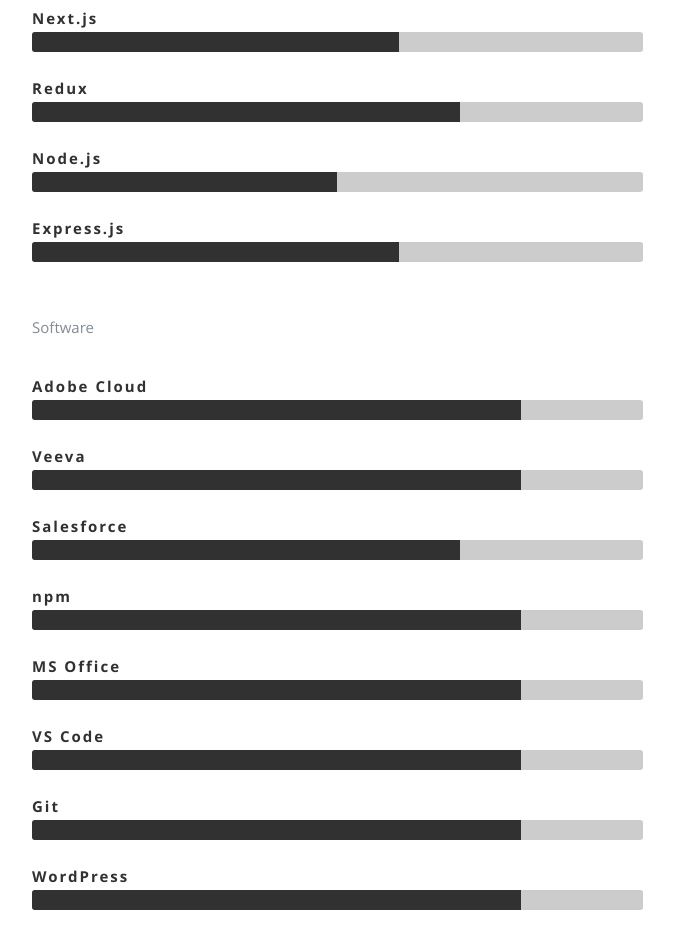
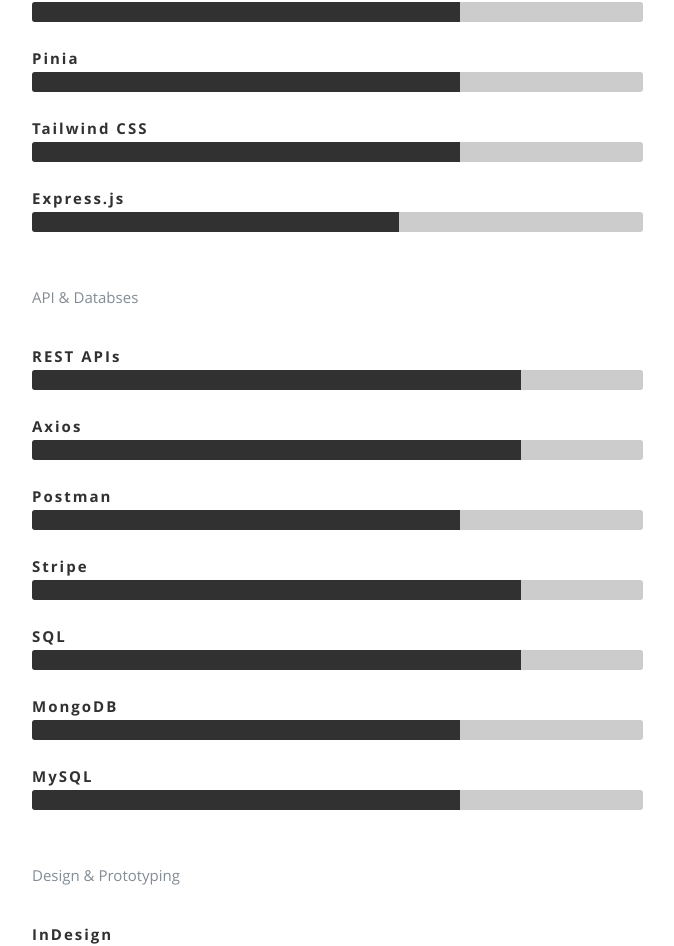
Before and after one commit to Meirunas/meru-portfolio, a React (Create React App) app: page / in a window 1280 px wide. Shown: the part 2290-3236 px from the top of the page, without its empty margins (373-1047 px from the left). Built offline with nearby package versions, Linux system fonts and the light colour scheme.

Commit message:
update skills section

```diff
--- a/public/css/layout.css
+++ b/public/css/layout.css
@@ -285,6 +285,7 @@
 
 .sub-title {
    margin-bottom: 22px;
+   clear: both;
 }
 .bars {
 	width: 95%;
--- a/public/resumeData.json
+++ b/public/resumeData.json
@@ -5,7 +5,7 @@
     "occupation": "Front-End Developer",
     "descriptionEnd": "Helping companies with their web needs",
     "image": "profileMeirunas.jpg",
-    "bio": "I am a front-end developer with around four years of experience building web and iOS solutions, internal tools, and marketing assets. I have also created and maintained both static and interactive websites, with a strong focus on responsive design and performance. I hold a BSc in Computer Science from a renowned London University. During my studies, I completed several full-stack and front-end projects, including a dynamic charity website and a full e-commerce platform. I launched a frontend dev hub to share my experience and improve my teamwork skills. In addition, I have been following clients’ requirements created on Adobe applications, such as InDesign and XD. With over 14 years in IT environments I built a wide range of skills, including HTML, CSS, JS, TS, React and Vue, that can benefit your company.",
+    "bio": "Front-end developer with four years of experience building web and iOS solutions, internal tools, and marketing assets. I created and maintained both static and interactive websites, with a strong focus on responsive design and performance. I holding a BSc in Computer Science from a renowned London University. During my studies, I completed several full-stack and front-end projects, including a dynamic charity website and a full e-commerce platform. In addition, I have been following clients’ requirements created on Adobe applications, such as InDesign and XD. With over 14 years in IT environments I built a wide range of skills, including HTML, CSS, JS, TS, React and Vue, that can benefit your company.",
     "contactMessage": "Get in touch with me.",
     "email": "meirunas.smi@icloud.com",
     "subject": "Contact From Meirunas's Portfolio",
@@ -36,8 +36,10 @@
   "experience": {
     "languagesMessage": "Languages",
     "frameworksLibrariesMessage": "Frameworks & Libraries",
-    "softwareMessage": "Software",
-    "databasesMessage": "Databases",
+    "apisDatabasesMessage": "API & Databses  ",
+    "designPrototypingMessage": "Design & Prototyping",
+    "toolingDeploymentMessage": "Tooling & Deployment",
+    "softMessage": " Soft",
     "education": [
       {
         "school": "Queen Mary Univeristy",
@@ -86,7 +88,7 @@
         "link": "https://28b.co.uk/",
         "title": "Junior Developer",
         "years": "Mar 2020 - Jun 2023",
-        "description": "Implemented Digital Sales Aids for iOS/Web platforms using the Veeva and IQVIA APIs that helped clients with their sales. Developed responsive emails including CRM, Salesforce and iPad. Implemented internal tools that helped to increase the quality of the software and made the delivery processes faster. Using Code Standard guidelines and best engineering practices such as Code reviews, Git branching strategy, and CI/CD. Involved in Agile practices. Improved internal documentation (Company Wiki)."
+        "description": "Implemented Digital Sales Aids for iOS/Web platforms using the Veeva and IQVIA APIs that helped clients with their sales. Developed responsive emails including CRM, Salesforce and iPad. Implemented internal tools that helped to increase the quality of the apisDatabases and made the delivery processes faster. Using Code Standard guidelines and best engineering practices such as Code reviews, Git branching strategy, and CI/CD. Involved in Agile practices. Improved internal documentation (Company Wiki)."
       },
       {
         "company": "HADEA",
@@ -106,20 +108,16 @@
         "level": "80%"
       },
       {
-        "name": "MJML",
+        "name": "JavaScript",
         "level": "80%"
-      },
-      {
-        "name": "JavaScript",
-        "level": "70%"
-      },
-      {
-        "name": "Handlebars",
-        "level": "70%"
       },
       {
         "name": "TypeScript",
         "level": "60%"
+      },
+      {
+        "name": "Python",
+        "level": "70%"
       }
     ],
     "frameworksLibraries": [
@@ -140,33 +138,69 @@
         "level": "70%"
       },
       {
-        "name": "Node.js",
-        "level": "50%"
+        "name": "Pinia",
+        "level": "70%"
+      },
+      {
+        "name": "Tailwind CSS",
+        "level": "70%"
       },
       {
         "name": "Express.js",
         "level": "60%"
       }
     ],
-    "software": [
+    "apisDatabases": [
       {
-        "name": "Adobe Cloud",
+        "name": "REST APIs",
         "level": "80%"
       },
       {
-        "name": "Veeva",
+        "name": "Axios",
         "level": "80%"
       },
       {
-        "name": "Salesforce",
+        "name": "Postman",
         "level": "70%"
       },
       {
-        "name": "npm",
+        "name": "Stripe",
         "level": "80%"
       },
       {
-        "name": "MS Office",
+        "name": "SQL",
+        "level": "80%"
+      },
+      {
+        "name": "MongoDB",
+        "level": "70%"
+      },
+      {
+        "name": "MySQL",
+        "level": "70%"
+      }
+    ],
+    "designPrototyping": [
+      {
+        "name": "InDesign",
+        "level": "70%"
+      },
+      {
+        "name": "XD",
+        "level": "70%"
+      },
+      {
+        "name": "Figma",
+        "level": "70%"
+      }
+    ],
+    "toolingDeployment": [
+      {
+        "name": "Git",
+        "level": "90%"
+      },
+      {
+        "name": "npm",
         "level": "80%"
       },
       {
@@ -174,26 +208,30 @@
         "level": "80%"
       },
       {
-        "name": "Git",
+        "name": "WebStorm",
         "level": "80%"
       },
       {
-        "name": "WordPress",
-        "level": "80%"
+        "name": "Vercel",
+        "level": "70%"
       }
     ],
-    "databases": [
+    "soft": [
       {
-        "name": "SQL",
-        "level": "70%"
+        "name": "Communication",
+        "level": "90%"
       },
       {
-        "name": "MySQL",
-        "level": "70%"
+        "name": "Teamwork",
+        "level": "80%"
       },
       {
-        "name": "MongoDB",
-        "level": "60%"
+        "name": "Initiative",
+        "level": "80%"
+      },
+      {
+        "name": "Working under pressure",
+        "level": "80%"
       }
     ]
   },
--- a/src/Components/Experience.js
+++ b/src/Components/Experience.js
@@ -4,8 +4,10 @@
   if (data) {
     var languagesMessage = data.languagesMessage;
     var frameworksLibrariesMessage = data.frameworksLibrariesMessage;
-    var softwareMessage = data.softwareMessage;
-    var databasesMessage = data.databasesMessage;
+    var apisDatabasesMessage = data.apisDatabasesMessage;
+    var designPrototypingMessage = data.designPrototypingMessage;
+    var toolingDeploymentMessage = data.toolingDeploymentMessage;
+    var softMessage = data.softMessage;
     var education = data.education.map(function (education) {
       return (
         <div key={education.school}>
@@ -21,7 +23,9 @@
     var work = data.work.map(function (work) {
       return (
         <div key={work.company}>
-          <h3><a href={work.link}>{work.company}</a></h3>
+          <h3>
+            <a href={work.link}>{work.company}</a>
+          </h3>
           <p className="info">
             {work.title}
             <span>&bull;</span> <em className="date">{work.years}</em>
@@ -53,21 +57,53 @@
         </li>
       );
     });
-    var software = data.software.map(function (software) {
-      var className = "bar-expand " + software.name.toLowerCase();
+    var apisDatabases = data.apisDatabases.map(function (apisDatabases) {
+      var className = "bar-expand " + apisDatabases.name.toLowerCase();
       return (
-        <li key={software.name}>
-          <span style={{ width: software.level }} className={className}></span>
-          <em>{software.name}</em>
+        <li key={apisDatabases.name}>
+          <span
+            style={{ width: apisDatabases.level }}
+            className={className}
+          ></span>
+          <em>{apisDatabases.name}</em>
         </li>
       );
     });
-    var databases = data.databases.map(function (databases) {
-      var className = "bar-expand " + databases.name.toLowerCase();
+    var designPrototyping = data.designPrototyping.map(function (
+      designPrototyping
+    ) {
+      var className = "bar-expand " + designPrototyping.name.toLowerCase();
       return (
-        <li key={databases.name}>
-          <span style={{ width: databases.level }} className={className}></span>
-          <em>{databases.name}</em>
+        <li key={designPrototyping.name}>
+          <span
+            style={{ width: designPrototyping.level }}
+            className={className}
+          ></span>
+          <em>{designPrototyping.name}</em>
+        </li>
+      );
+    });
+    var toolingDeployment = data.toolingDeployment.map(function (
+      toolingDeployment
+    ) {
+      var className = "bar-expand " + toolingDeployment.name.toLowerCase();
+      return (
+        <li key={toolingDeployment.name}>
+          <span
+            style={{ width: toolingDeployment.level }}
+            className={className}
+          ></span>
+          <em>{toolingDeployment.name}</em>
+        </li>
+      );
+    });
+
+    var soft = data.soft.map(function (soft) {
+      var className = "bar-expand " + soft.name.toLowerCase();
+      return (
+        <li key={soft.name}>
+          <span style={{ width: soft.level }} className={className}></span>
+          <em>{soft.name}</em>
         </li>
       );
     });
@@ -93,14 +129,24 @@
             <ul className="skills">{frameworksLibraries}</ul>
           </div>
 
-          <p className="sub-title">{softwareMessage}</p>
+          <p className="sub-title">{apisDatabasesMessage}</p>
           <div className="bars">
-            <ul className="skills">{software}</ul>
+            <ul className="skills">{apisDatabases}</ul>
           </div>
 
-          <p className="sub-title">{databasesMessage}</p>
+          <p className="sub-title">{designPrototypingMessage}</p>
           <div className="bars">
-            <ul className="skills">{databases}</ul>
+            <ul className="skills">{designPrototyping}</ul>
+          </div>
+
+          <p className="sub-title">{toolingDeploymentMessage}</p>
+          <div className="bars">
+            <ul className="skills">{toolingDeployment}</ul>
+          </div>
+
+          <p className="sub-title">{softMessage}</p>
+          <div className="bars">
+            <ul className="skills">{soft}</ul>
           </div>
         </div>
       </div>
```
Also changed, not shown: 1 other file (tests, documents, lock files or other folders).
